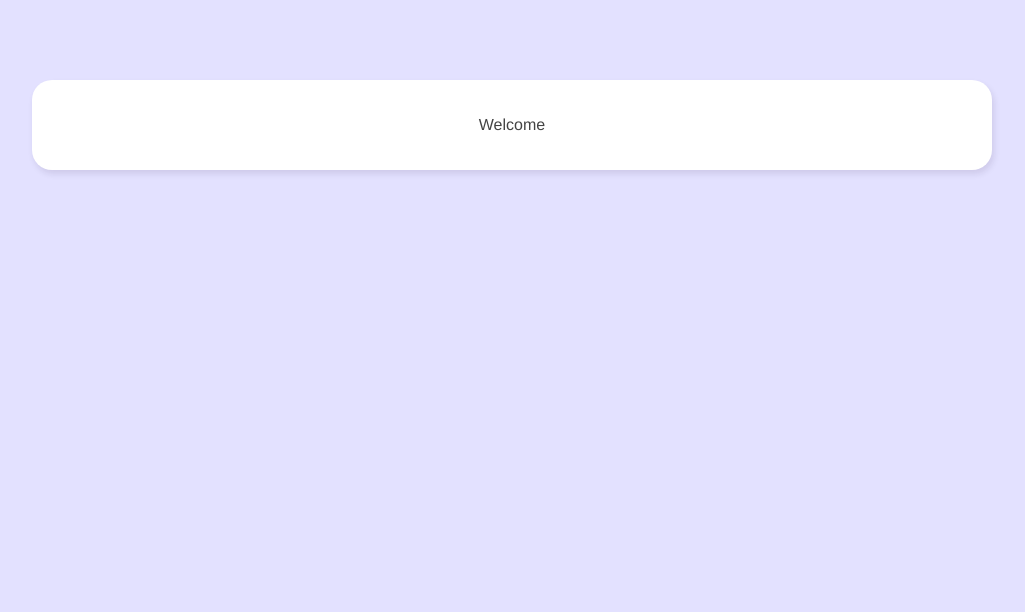
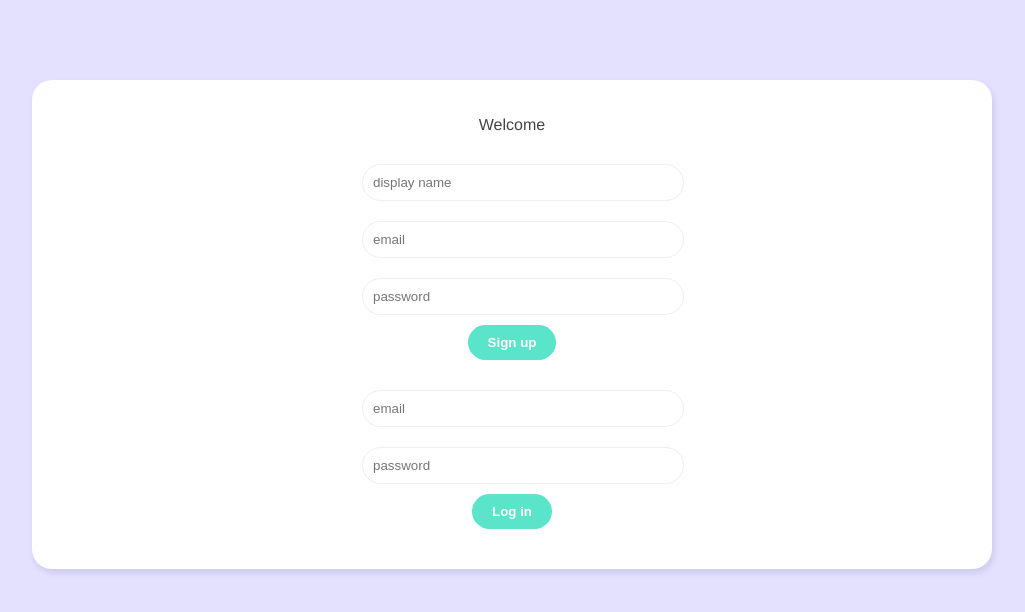
Before and after one commit to AleksiVirkkala/live-chat, a Vue app: page / in a window 1280 px wide. Shown: the top 612 px of the page, without its empty margins (128-1153 px from the left). Built offline with nearby package versions, Linux system fonts and the light colour scheme.

Commit message:
feat: :sparkles: implement login and signup components ui

```diff
--- /dev/null
+++ b/src/components/LoginForm.vue
@@ -0,0 +1,28 @@
+<template>
+  <form @submit.prevent="handleSubmit">
+    <input v-model="email" type="email" required placeholder="email">
+    <input v-model="password" type="password" required placeholder="password">
+    <button>Log in</button>
+  </form>
+</template>
+
+<script lang="ts">
+import { defineComponent, ref } from 'vue'
+
+export default defineComponent({
+  name: 'LoginForm',
+  setup() {
+    // refs
+    const email = ref('')
+    const password = ref('')
+
+    const handleSubmit = () => {
+      console.log(email.value, password.value)
+    }
+
+    return { email, password, handleSubmit }
+  },
+})
+</script>
+
+<style></style>
--- /dev/null
+++ b/src/components/SignupForm.vue
@@ -0,0 +1,30 @@
+<template>
+  <form @submit.prevent="handleSubmit">
+    <input v-model="displayName" type="text" required placeholder="display name">
+    <input v-model="email" type="email" required placeholder="email">
+    <input v-model="password" type="password" required placeholder="password">
+    <button>Sign up</button>
+  </form>
+</template>
+
+<script lang="ts">
+import { defineComponent, ref } from 'vue'
+
+export default defineComponent({
+  name: 'SignupForm',
+  setup() {
+    // refs
+    const displayName = ref('')
+    const email = ref('')
+    const password = ref('')
+
+    const handleSubmit = () => {
+      console.log(displayName.value, email.value, password.value)
+    }
+
+    return { displayName, email, password, handleSubmit }
+  },
+})
+</script>
+
+<style></style>
--- a/src/views/Welcome.vue
+++ b/src/views/Welcome.vue
@@ -1,20 +1,43 @@
 <template>
   <div class="welcome container">
     <p>Welcome</p>
+    <SignupForm />
+    <LoginForm />
   </div>
 </template>
 
 <script lang="ts">
 import { defineComponent } from 'vue'
+import SignupForm from '@/components/SignupForm.vue'
+import LoginForm from '@/components/LoginForm.vue'
 
 export default defineComponent({
   name: 'Welcome',
+  components: { SignupForm, LoginForm },
 })
 </script>
 
 <style>
-.welcome {
-  text-align: center;
-  padding: 20px 0;
-}
+  .welcome {
+    text-align: center;
+    padding: 20px 0;
+  }
+  /* form styles */
+  .welcome form {
+    width: 300px;
+    margin: 20px auto;
+  }
+  .welcome label {
+    display: block;
+    margin: 20px 0 10px;
+  }
+  .welcome input {
+    width: 100%;
+    padding: 10px;
+    border-radius: 20px;
+    border: 1px solid #eee;
+    outline: none;
+    color: #999;
+    margin: 10px auto;
+  }
 </style>
```
